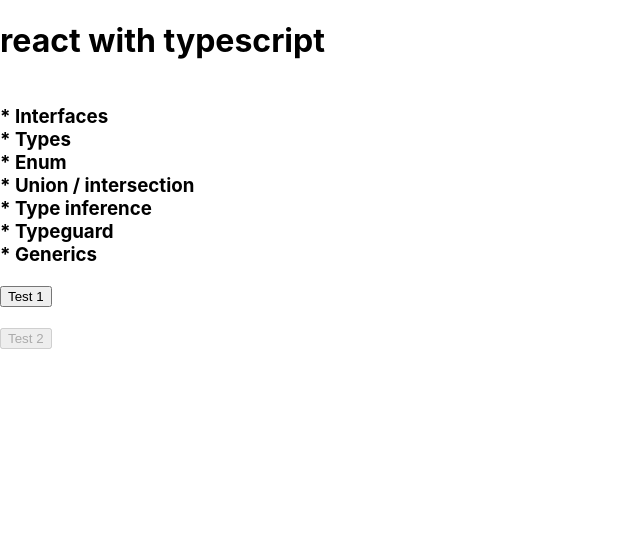
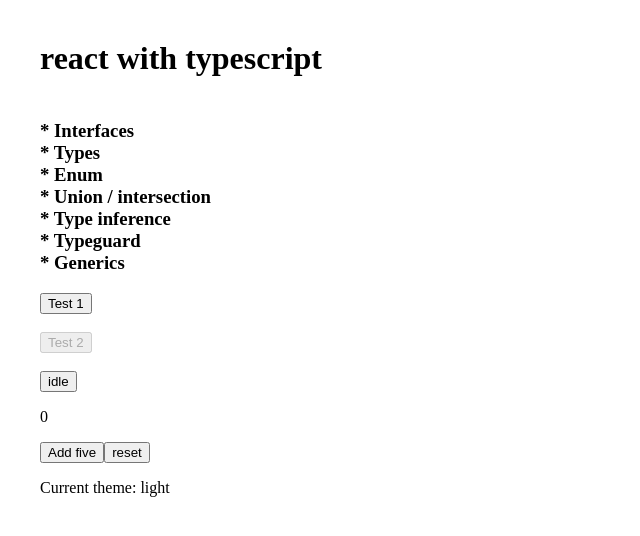
Before and after one commit to CodeDunkey/reactWithTypescript, a React (Create React App) app in the folder react-with-ts/: page / in a window 1280 px wide. Shown: the top 536 px of the page, without its empty margins (0-640 px from the left). Built offline with nearby package versions, Linux system fonts and the light colour scheme.

Commit message:
27.11.2023 19:36

```diff
--- /dev/null
+++ b/react-with-ts/src/Page/Example2.tsx
@@ -0,0 +1,40 @@
+import { useReducer } from "react"
+
+interface State {
+    count: number;
+}
+
+type CounterAction =
+| {type: "reset"}
+| {type: "setCount"; value: State["count"] }
+
+const initialState: State ={count: 0};
+
+function stateReducer (state: State, action: CounterAction): State{
+    switch (action.type) {
+        case "reset":
+            return initialState;
+        case "setCount":
+            return {...state, count: action.value}
+        default:
+            throw new Error("Unknown action");
+    }
+}
+
+
+
+
+export default function ReducerFunction(){
+
+    const [state, dispatch] = useReducer(stateReducer, initialState);
+
+    const addFive = ()=>dispatch({type: "setCount", value: state.count + 5})
+    const reset = ()=>dispatch({type: "reset"});
+    return(
+        <div>
+            <p>{state.count}</p>
+            <button onClick={addFive}>Add five</button>
+            <button onClick={reset}>reset</button>
+        </div>
+    )
+}
--- /dev/null
+++ b/react-with-ts/src/Page/Example3.tsx
@@ -0,0 +1,37 @@
+import { createContext, useContext, useState } from "react";
+
+type Theme = "light"|"dark"|"system"; //A union
+interface Theme2 {
+    color: 'ligth'
+
+}
+const ThemeContext = createContext<Theme>("system");
+
+const useGetTheme = ()=> useContext(ThemeContext);
+
+
+const ex = "";
+
+let list: [number, string, boolean] = [1, "b", true] // A tuple
+console.log("list: ", list)
+
+
+export default function ContentFunction (){
+    const [theme, setTheme] = useState<Theme>('light')
+
+    return(
+        <ThemeContext.Provider value={theme}>
+            <MyComponent />
+        </ThemeContext.Provider>
+    )
+
+    function MyComponent(){
+        const theme = useGetTheme();
+
+        return(
+            <div>
+                <p>Current theme: {theme}</p>
+            </div>
+        )
+    }
+}
--- /dev/null
+++ b/react-with-ts/src/Page/Example4.tsx
@@ -0,0 +1,27 @@
+enum ContractStatus {
+    Permanent = 1,
+    Temporary,
+    Apprentice
+}
+
+let employeeStatus: ContractStatus = ContractStatus.Temporary;
+console.log("employeeStatus: ", employeeStatus);
+console.log("employeeStatus: ", ContractStatus[employeeStatus]);
+console.log("employeeStatus: ", ContractStatus);
+
+let randomValue1: any = 10;
+randomValue1 = "abc";
+console.log("any: ", randomValue1.name)
+
+let randomValue2: unknown = 10;
+randomValue2 = "abc";
+console.log("unknown: ", (randomValue2 as string).toUpperCase())
+
+
+export default function EnumFunction(){
+    return(
+        <div>
+
+        </div>
+    )
+}
--- a/react-with-ts/src/Page/Main.tsx
+++ b/react-with-ts/src/Page/Main.tsx
@@ -1,5 +1,7 @@
-import { useState } from "react";
-
+import { useState } from 'react';
+import ReducerFunction from './Example2';
+import ContentFunction from './Example3';
+import EnumFunction from './Example4';
 
 const TestButton1 = ({title}:{title: string})=>{
     return (
@@ -7,13 +9,18 @@ const TestButton1 = ({title}:{title: string})=>{
     )
 }
 
-interface TestButton2I {
-    title: string;
+interface TestButton2I{
+    readonly title: string;
     disabled: boolean;
 }
 
 const TestButton2 = ({title, disabled}: TestButton2I)=>{
+    return(
+        <button disabled={disabled}>{title}</button>
+    )
+}
 
+const TestButton3 = ()=>{
     // is it a union??
     type State = "idle" | "loading" | "succes" | "error";
     const [status, setStatus] = useState<State>("idle");
@@ -25,10 +32,16 @@ const TestButton2 = ({title, disabled}: TestButton2I)=>{
     | {status: 'error', error: Error};
     const [requestState, setReguestS] = useState<RequestState>({status: "idle"});
 
+    const ButtonClick = ()=>{
 
+    }
+
+    console.log(requestState);
+    let buttomText = requestState.status;
     return(
-        <button disabled={disabled}>{title}</button>
+        <button onClick={ButtonClick}>{buttomText}</button>// requestState
     )
+
 }
 
 
@@ -45,8 +58,12 @@ export default function Main(){
             <br/>* Typeguard
             <br/>* Generics
             </h3>
-            <TestButton1 title="Test 1"/> <br/><br/>
-            <TestButton2 title="Test 2" disabled={true}/>
+            <TestButton1 title="Test 1"/>
+            <br/><br/><TestButton2 title="Test 2" disabled={true}/>
+            <br/><br/><TestButton3/>
+            <ReducerFunction/>
+            <ContentFunction/>
+            <EnumFunction/>
         </div>
     )
 }
--- a/react-with-ts/src/index.css
+++ b/react-with-ts/src/index.css
@@ -1,11 +1,14 @@
 body {
-  margin: 0;
+  margin: 40px;
+}
+/* padding: 10; */
+/* ;
   font-family: -apple-system, BlinkMacSystemFont, 'Segoe UI', 'Roboto', 'Oxygen',
     'Ubuntu', 'Cantarell', 'Fira Sans', 'Droid Sans', 'Helvetica Neue',
     sans-serif;
   -webkit-font-smoothing: antialiased;
-  -moz-osx-font-smoothing: grayscale;
-}
+  -moz-osx-font-smoothing: grayscale; */
+
 
 code {
   font-family: source-code-pro, Menlo, Monaco, Consolas, 'Courier New',
```
